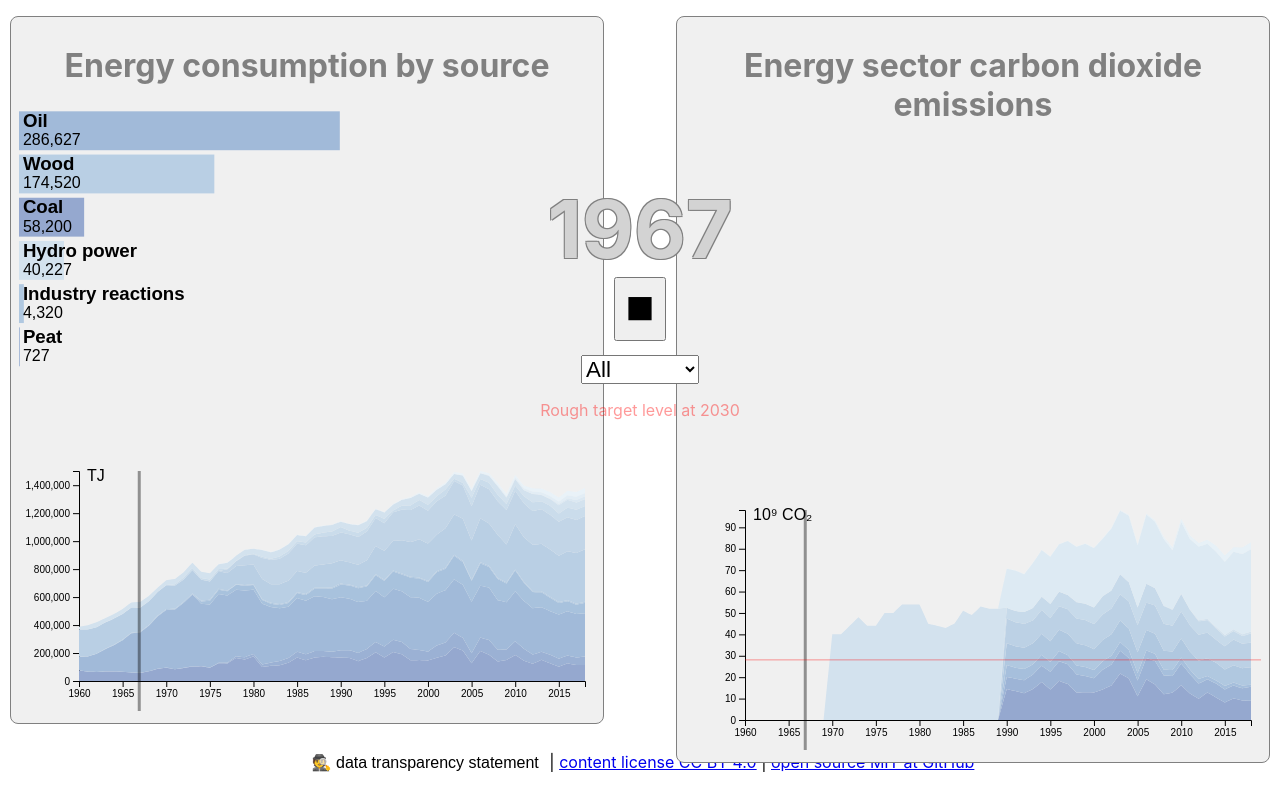
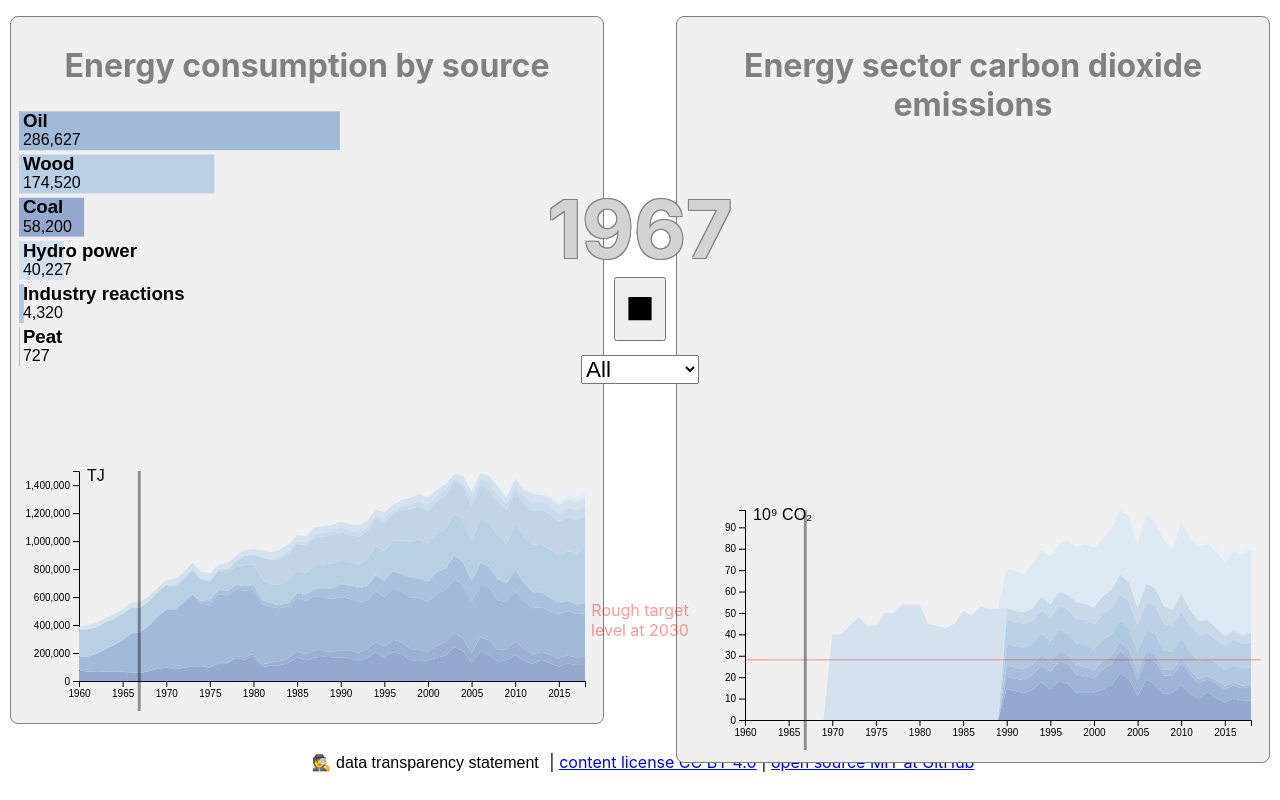
Before and after one commit to teemulehtinen/energy-in-finland-visualization, a React (Create React App) app: page / in a window 1280 px wide. Built offline with nearby package versions, Linux system fonts and the light colour scheme.

Commit message:
Update README, red level info

```diff
--- a/src/App.css
+++ b/src/App.css
@@ -54,7 +54,10 @@
 .Year select {
     font-size: 1.4em;
 }
-.red {
+.red-level {
+    position: absolute;
+    top: 420px;
+    width: 100%;
     color: rgba(255, 0, 0, 0.4);
 }
 footer {
--- a/src/App.js
+++ b/src/App.js
@@ -72,7 +72,7 @@ const App = () => {
           {filter === 'electricity' &&
             <p>Excludes electricity from combined heat production.</p>
           }
-          <p className="red">Rough target level at 2030</p>
+          <div className="red-level">Rough target<br />level at 2030</div>
         </div>
       </div>
       <footer>
```
Also changed, not shown: 11 other files (tests, documents, lock files or other folders).
